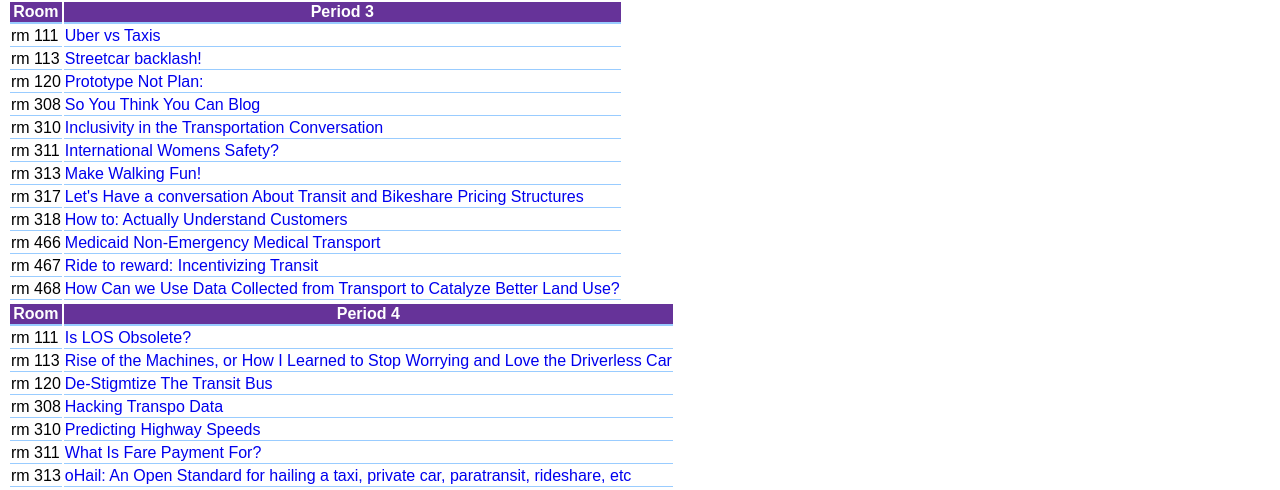
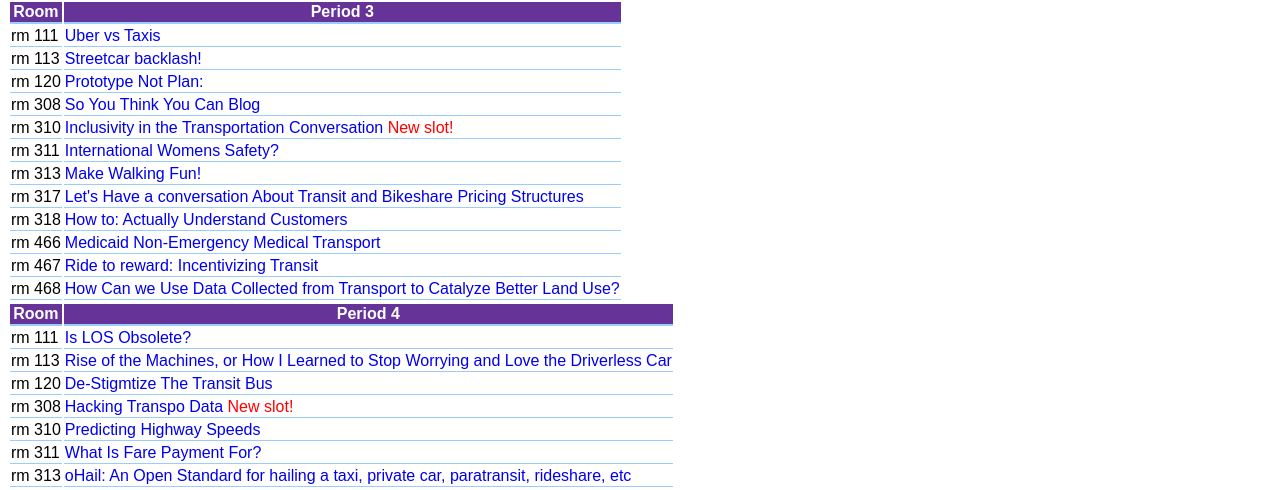
Before and after one commit to transpocamp/transportationcamp.org, a Jekyll site: the page events/dc-2015/schedule.html, which Jekyll copies as it is, in a window 1280 px wide. Shown: the part 1436-1926 px from the top of the page. Built offline with Jekyll 4.4.1, drawn with Linux system fonts in a browser that asks for light colours; Markdown is read by kramdown in place of the engine named in the settings.

Commit message:
Update schedule.html

```diff
--- a/events/dc-2015/schedule.html
+++ b/events/dc-2015/schedule.html
@@ -134,7 +134,7 @@
 <tr><td>rm 113</td><td><a href="https://tcamp2015dc.hackpad.com/BkCJ9HWrdns">Streetcar backlash!</a></td></tr>
 <tr><td>rm 120</td><td><a href="https://tcamp2015dc.hackpad.com/qvDXzyX7Khv">Prototype Not Plan:</a></td></tr>
 <tr><td>rm 308</td><td><a href="https://tcamp2015dc.hackpad.com/YjExd0ggDaz">So You Think You Can Blog</a></td></tr>
-<tr><td>rm 310</td><td><a href="https://tcamp2015dc.hackpad.com/WnzRB58t4a6">Inclusivity in the Transportation Conversation</a></td></tr>
+<tr><td>rm 310</td><td><a href="https://tcamp2015dc.hackpad.com/WnzRB58t4a6">Inclusivity in the Transportation Conversation</a> <span style="color:red">New slot!</span></td></tr>
 <tr><td>rm 311</td><td><a href="https://tcamp2015dc.hackpad.com/theatTreJ8M">International Womens Safety?</a></td></tr>
 <tr><td>rm 313</td><td><a href="https://tcamp2015dc.hackpad.com/1ljGejbIudB">Make Walking Fun!</a></td></tr>
 <tr><td>rm 317</td><td><a href="https://tcamp2015dc.hackpad.com/9A4RikS7Uwu">Let's Have a conversation About Transit and Bikeshare Pricing Structures</a></td></tr>
@@ -148,7 +148,7 @@
 <tr><td>rm 111</td><td><a href="https://tcamp2015dc.hackpad.com/uWzoaB6A7pm">Is LOS Obsolete?</a></td></tr>
 <tr><td>rm 113</td><td><a href="https://tcamp2015dc.hackpad.com/eNGkN5BUYeQ">Rise of the Machines, or How I Learned to Stop Worrying and Love the Driverless Car</a></td></tr>
 <tr><td>rm 120</td><td><a href="https://tcamp2015dc.hackpad.com/lbh07RYdspN">De-Stigmtize The Transit Bus</a></td></tr>
-<tr><td>rm 308</td><td><a href="https://tcamp2015dc.hackpad.com/rKw9utbx7mQ">Hacking Transpo Data</a></td></tr>
+<tr><td>rm 308</td><td><a href="https://tcamp2015dc.hackpad.com/rKw9utbx7mQ">Hacking Transpo Data</a> <span style="color:red">New slot!</span></span></td></tr>
 <tr><td>rm 310</td><td><a href="https://tcamp2015dc.hackpad.com/LnHMj7PfH4w">Predicting Highway Speeds</a></td></tr>
 <tr><td>rm 311</td><td><a href="https://tcamp2015dc.hackpad.com/RiR8rTaBNOV">What Is Fare Payment For?</a></td></tr>
 <tr><td>rm 313</td><td><a href="https://tcamp2015dc.hackpad.com/hVEhfbuk3Nm">oHail: An Open Standard for hailing a taxi, private car, paratransit, rideshare, etc</a></td></tr>
```
